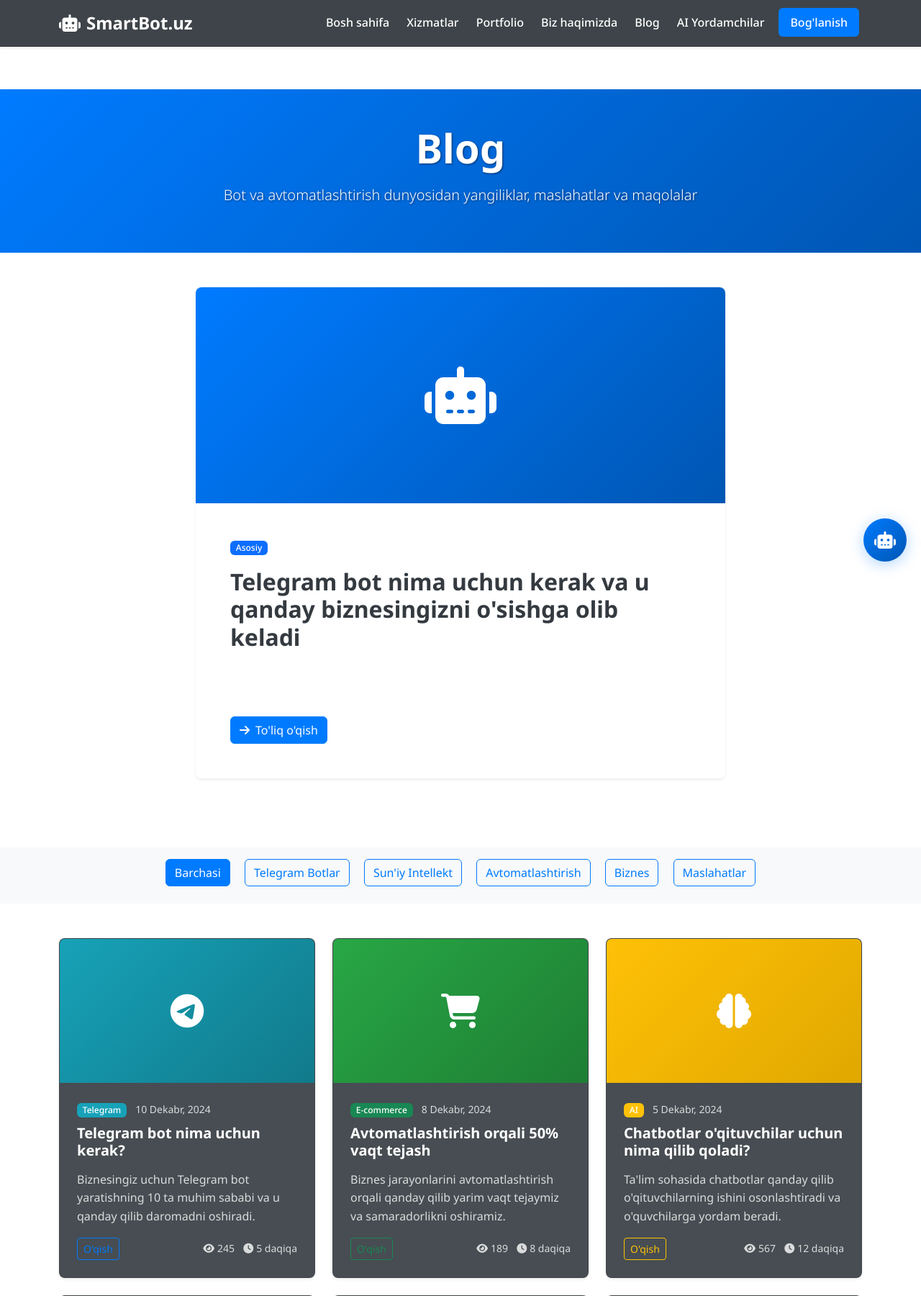
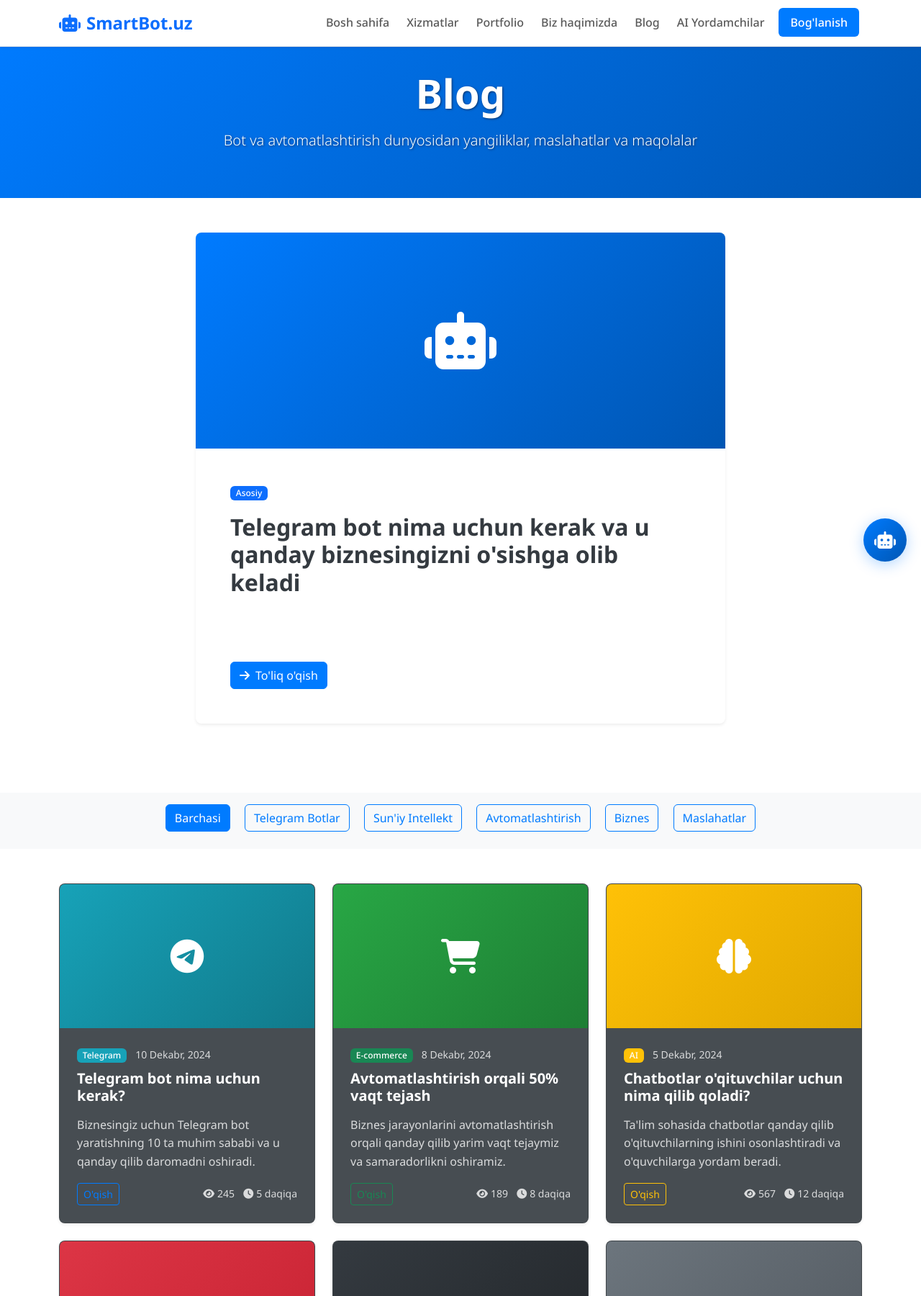
Before and after one commit to onlinemobi102-cpu/SmartBotuz, a Flask app: page /blog in a window 1280 px wide. Shown: the top 1800 px of the page at 72% size. Run offline with Flask 3, Linux system fonts and the light colour scheme; parts of the project's set-up code (start-up, migrations or seed data) failed here and were passed over; some libraries are stand-ins or nearby versions.

Commit message:
Adjust website styling for improved visual appearance
Update static/css/style.css to remove top padding on body and adjust header/navbar styling.

Replit-Commit-Author: Agent
Replit-Commit-Session-Id: f9884c1e-3a21-4758-a380-491241dfc142
Replit-Commit-Checkpoint-Type: full_checkpoint
Replit-Commit-Screenshot-Url: https://storage.googleapis.com/screenshot-production-us-central1/7aa2accc-fc10-4476-999b-552fa2178d04/f9884c1e-3a21-4758-a380-491241dfc142/kXkP7Vx

```diff
--- a/static/css/style.css
+++ b/static/css/style.css
@@ -24,7 +24,7 @@ body {
     font-family: var(--font-family);
     line-height: 1.6;
     color: var(--dark-color);
-    padding-top: 76px; /* Account for fixed navbar */
+    padding-top: 0; /* Remove padding for cleaner layout */
     background-color: #ffffff;
 }
 
@@ -112,13 +112,11 @@ h1, h2, h3, h4, h5, h6 {
     transition: var(--transition);
     backdrop-filter: blur(10px);
     border-bottom: 1px solid rgba(0, 0, 0, 0.1);
-    background-color: rgba(52, 58, 64, 0.95) !important;
 }
 
 .navbar-brand {
     font-size: 1.5rem;
     font-weight: 700;
-    color: #ffffff !important;
 }
 
 .navbar-nav .nav-link {
@@ -126,7 +124,6 @@ h1, h2, h3, h4, h5, h6 {
     margin: 0 0.25rem;
     transition: var(--transition);
     position: relative;
-    color: #ffffff !important;
 }
 
 .navbar-nav .nav-link:hover {
```
